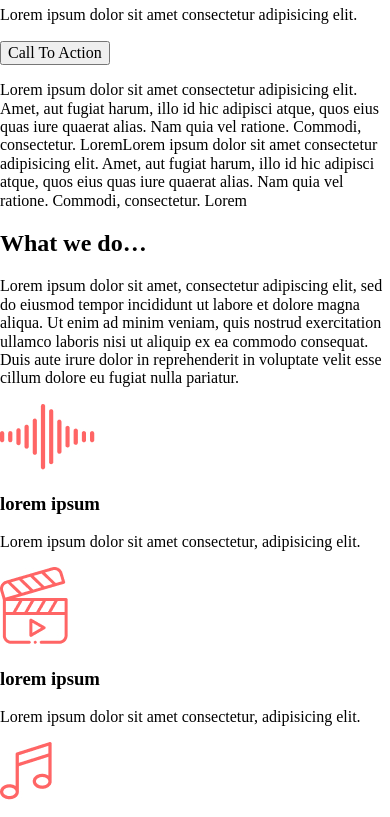
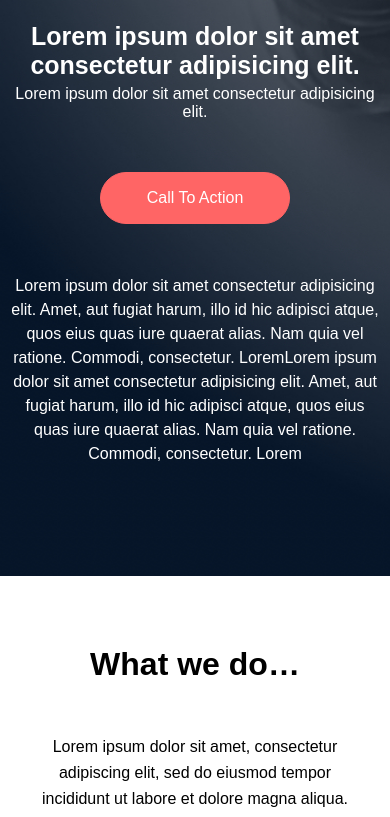
Before and after one commit to Sandscorpion98/alx_html_css, a plain HTML site: page headphones/7-index.html in a window 390 px wide. Shown: the part 268-1085 px from the top of the page. Drawn offline with Linux system fonts and the light colour scheme.

Commit message:
This The headphones Page Final Result

```diff
--- a/headphones/6-index.html
+++ b/headphones/7-index.html
@@ -9,7 +9,7 @@
     <!-- File For Font Icons = Font Awasome -->
     <link href="css/all.min.css" rel="stylesheet">
     <!-- Main Css File -->
-    <link href="css/4-styles.css" rel="stylesheet">
+    <link href="css/7-styles.css" rel="stylesheet">
     <title>Document</title>
 </head>
 <body>
```
Also changed, not shown: headphones/css/7-styles.css (renamed from headphones/css/6-styles.css).
